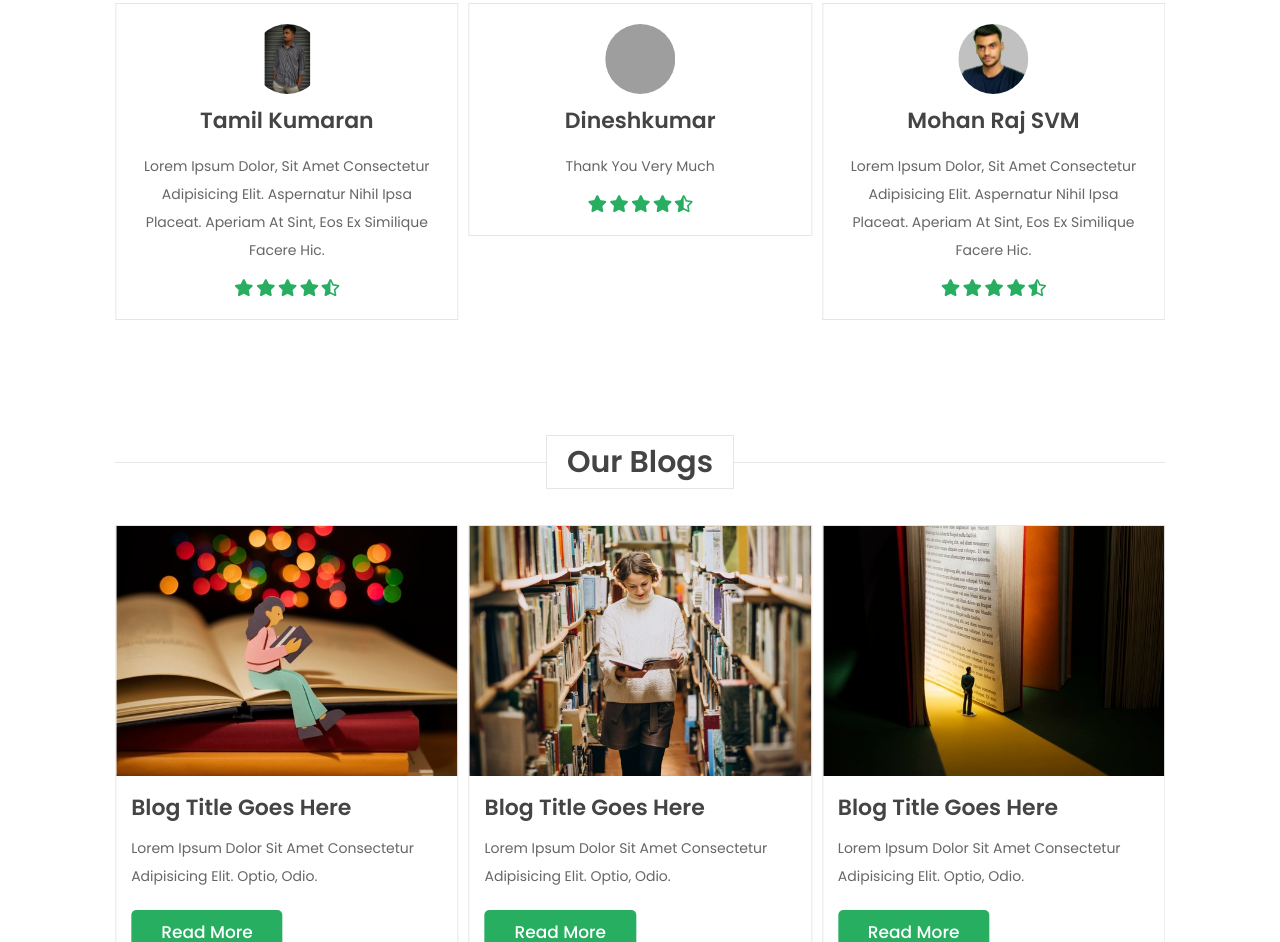
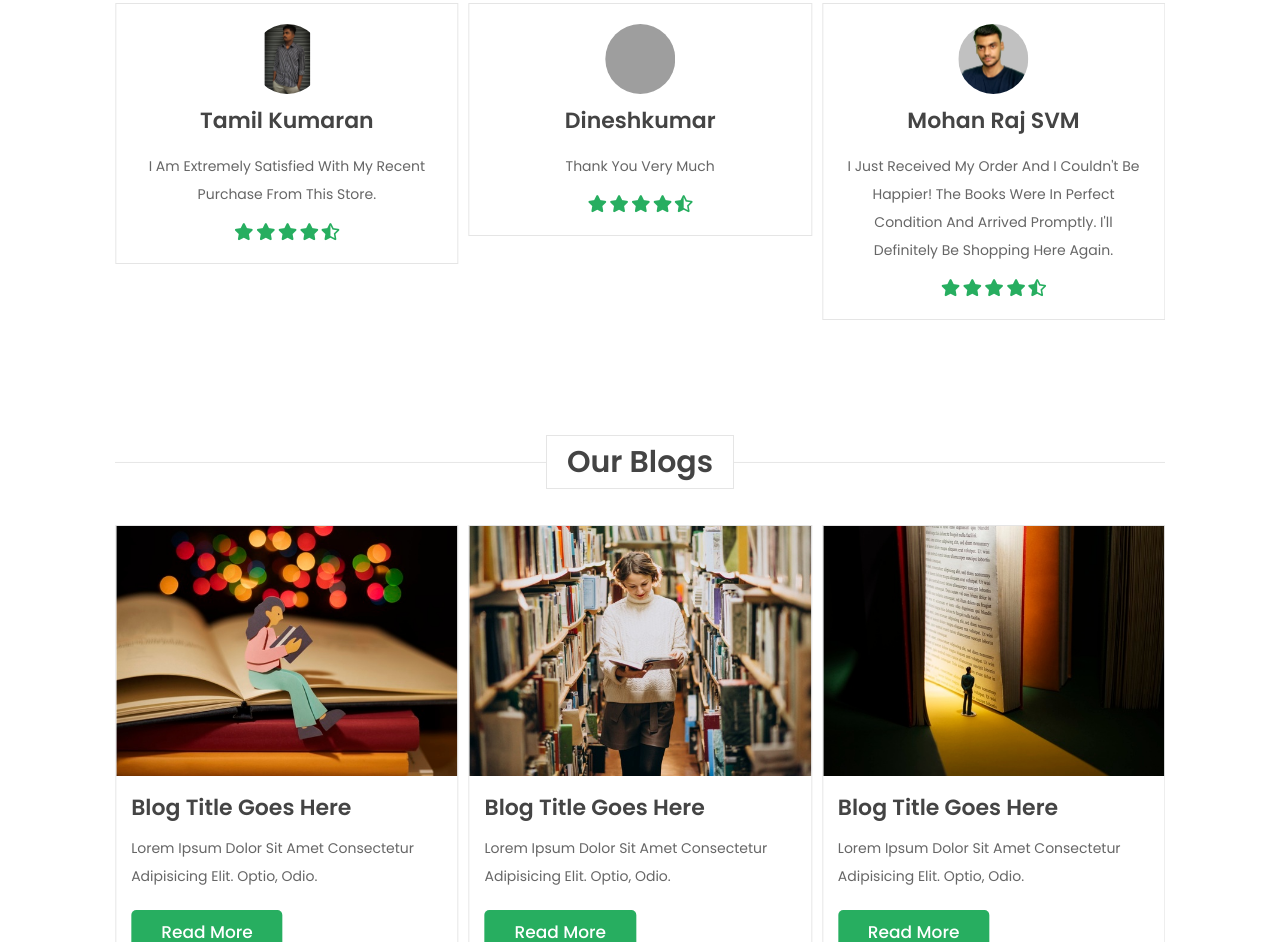
Before and after one commit to DineshKumar0023/DineshKumar0023.github.io, a plain HTML site: page index.html in a window 1280 px wide. Shown: the part 2969-3911 px from the top of the page. Drawn offline with nearby package versions, Linux system fonts and the light colour scheme; grey boxes are pictures that could not be loaded.

Commit message:
Update index.html

```diff
--- a/index.html
+++ b/index.html
@@ -592,7 +592,7 @@
             <div class="swiper-slide box">
                 <img src="image/pic-2.png" alt="">
                 <h3>Mohan Raj SVM</h3>
-                <p>Lorem ipsum dolor, sit amet consectetur adipisicing elit. Aspernatur nihil ipsa placeat. Aperiam at sint, eos ex similique facere hic.</p>
+                <p>I just received my order and I couldn't be happier! The books were in perfect condition and arrived promptly. I'll definitely be shopping here again.</p>
                 <div class="stars">
                     <i class="fas fa-star"></i>
                     <i class="fas fa-star"></i>
@@ -605,7 +605,7 @@
             <div class="swiper-slide box">
                 <img src="image/pic-3.png" alt="">
                 <h3>Vijay</h3>
-                <p>Lorem ipsum dolor, sit amet consectetur adipisicing elit. Aspernatur nihil ipsa placeat. Aperiam at sint, eos ex similique facere hic.</p>
+                <p>I am so impressed with the selection of books on this website. I found so many new titles that I couldn't find anywhere else. I will be a repeat customer.</p>
                 <div class="stars">
                     <i class="fas fa-star"></i>
                     <i class="fas fa-star"></i>
@@ -617,7 +617,7 @@
             <div class="swiper-slide box">
                 <img src="image/pic-4.png" alt="">
                 <h3>Sushant Singh</h3>
-                <p>Lorem ipsum dolor, sit amet consectetur adipisicing elit. Aspernatur nihil ipsa placeat. Aperiam at sint, eos ex similique facere hic.</p>
+                <p>I love this store!</p>
                 <div class="stars">
                     <i class="fas fa-star"></i>
                     <i class="fas fa-star"></i>
@@ -643,7 +643,7 @@
             <div class="swiper-slide box">
                 <img src="image/pic-6.png" alt="">
                 <h3>Tamil Kumaran</h3>
-                <p>Lorem ipsum dolor, sit amet consectetur adipisicing elit. Aspernatur nihil ipsa placeat. Aperiam at sint, eos ex similique facere hic.</p>
+                <p>I am extremely satisfied with my recent purchase from this store.</p>
                 <div class="stars">
                     <i class="fas fa-star"></i>
                     <i class="fas fa-star"></i>
```
